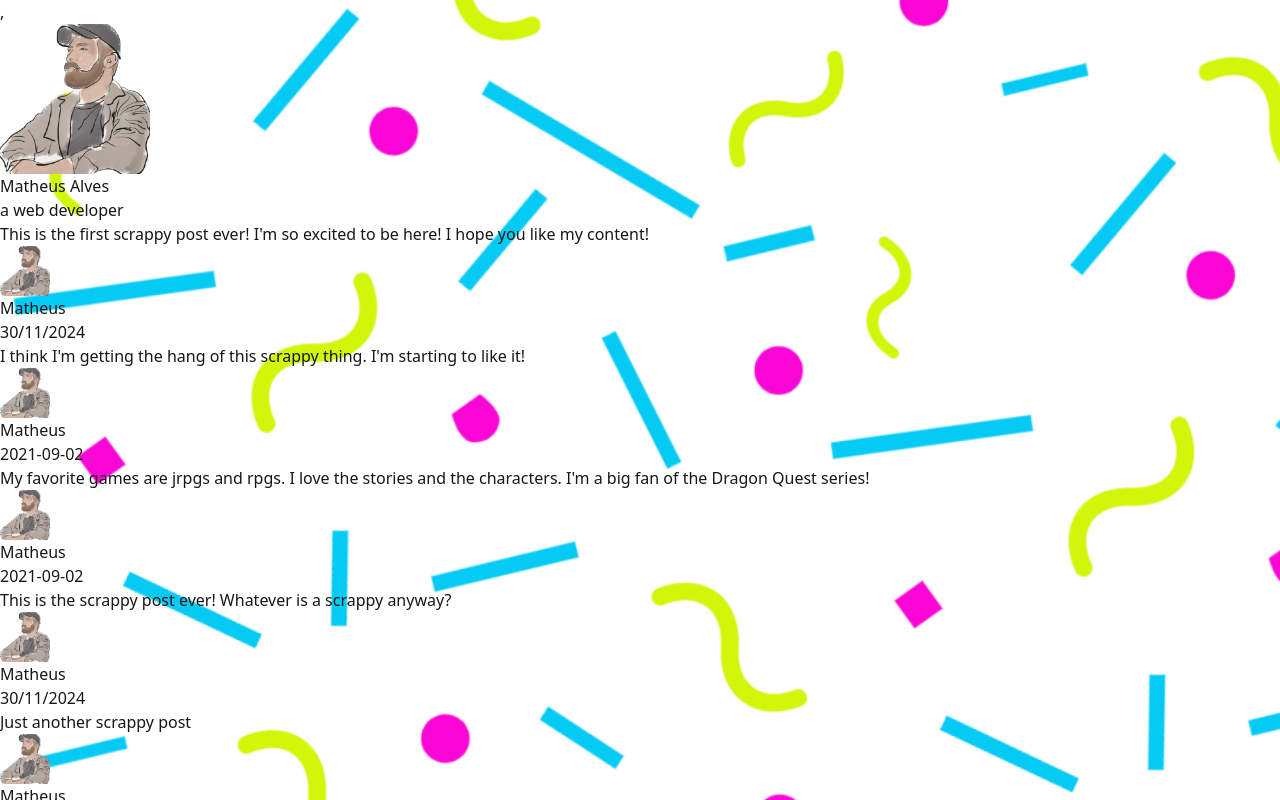
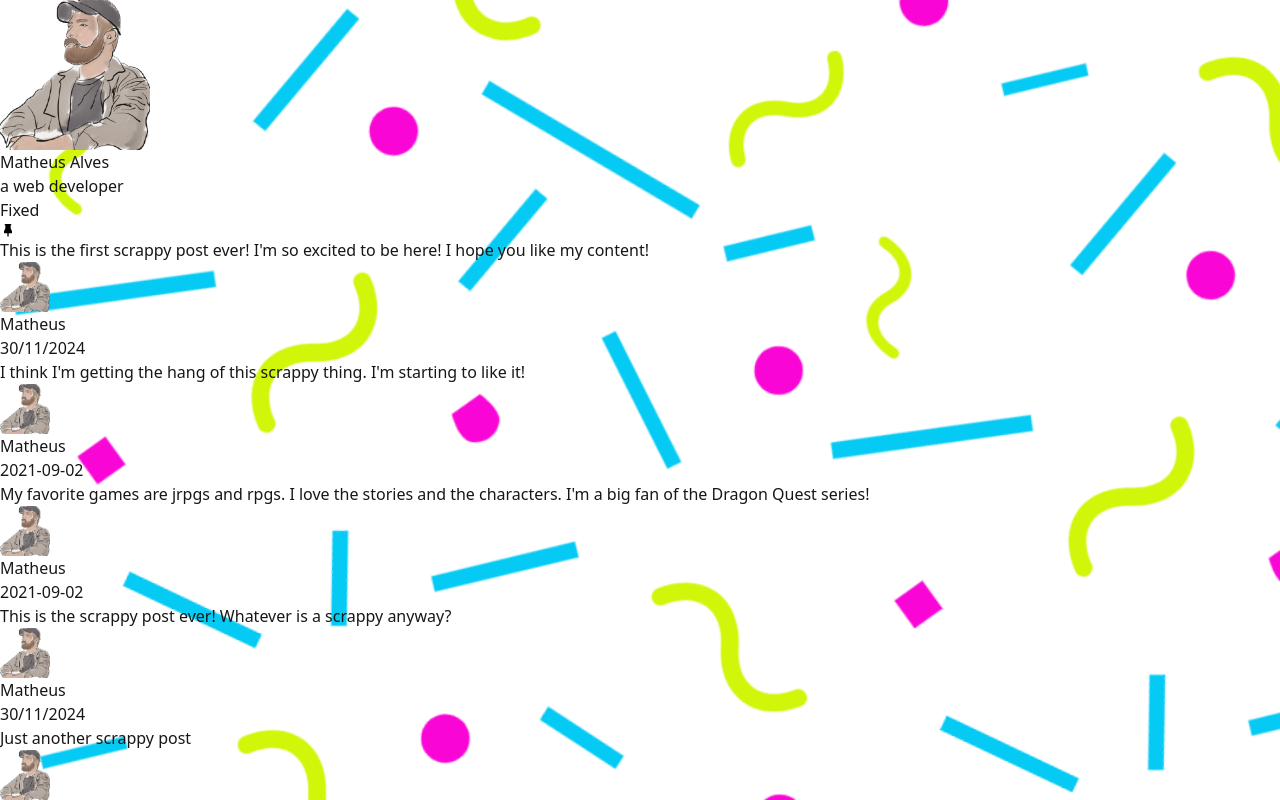
Before and after one commit to matheAlves/scrappy, a Next.js app: page / in a window 1280 px wide. Shown: the top 800 px of the page. Built offline with nearby package versions, Linux system fonts and the light colour scheme.

Commit message:
feat: integrate react-icons for pinned posts and enhance profile layout with improved styling

```diff
--- a/src/app/components/profile.tsx
+++ b/src/app/components/profile.tsx
@@ -1,3 +1,4 @@
+import { TbPinnedFilled } from "react-icons/tb";
 import Image from 'next/image';
 import avatar from '@/app/assets/avatar.png';
 import { cn } from '../lib/utils';
@@ -69,7 +70,7 @@ const posts: Scrappy[] = [
 const ScrappyCard = (post: Scrappy) => {
     return (
         <div
-            className={cn('flex flex-col items-center justify-between border border-dashed bg-opacity-30 w-full p-4 rounded-xl shadow-lg cursor-pointer hover:border-black', post.color && `bg-[${post.color}]`)}
+            className={cn('flex flex-col items-center justify-between border border-dashed bg-opacity-30 w-full p-4 shadow-lg cursor-pointer hover:border-black', post.color && `bg-[${post.color}]`)}
         >
             <h2
                 className="text-2xl text-black"
@@ -78,7 +79,7 @@ const ScrappyCard = (post: Scrappy) => {
             <div className='flex justify-between w-full items-center'>
                 <div
 
-                className='flex justify-start items-center gap-2'>
+                    className='flex justify-start items-center gap-2'>
                     <Image
                         src={post.author.avatarUrl}
                         alt={"author avatar"}
@@ -103,7 +104,7 @@ const Profile = () => {
     return (
         <div
             className="flex flex-col items-center justify-between bg-white bg-opacity-90 w-1/2 h-dvh"
-        >,
+        >
             <div
                 // style={{
                 //     backgroundImage: `url(${bg.src})`,
@@ -127,22 +128,36 @@ const Profile = () => {
                     >
                         <h1
                             className="text-4xl text-white"
-                        >{user.name}</h1>
+                        >{user.name}
+                        </h1>
                         <h2
                             className="text-2xl text-white"
-                        >{user.bio}</h2>
+                        >{user.bio}
+                        </h2>
                     </div>
 
                 </div>
             </div>
 
-
             <div
-                className='grid grid-cols-3 h-full p-4 gap-4 bg-white'
+                className="flex flex-col items-center justify-start w-full py-4 px-4 gap-2 h-full bg-white"
             >
-                {posts.map((post, index) => (
-                    <ScrappyCard {...post} key={index} />
-                ))}
+                <div
+                    className="flex items-center justify-start w-full "
+                >
+                    <h2
+                        className="text-md self-start text-black "
+                    >Fixed
+                    </h2>
+                    <TbPinnedFilled fill="black" />
+                </div>
+                <div
+                    className='grid grid-cols-3 h-full gap-4'
+                >
+                    {posts.map((post, index) => (
+                        <ScrappyCard {...post} key={index} />
+                    ))}
+                </div>
             </div>
 
         </div>
```
